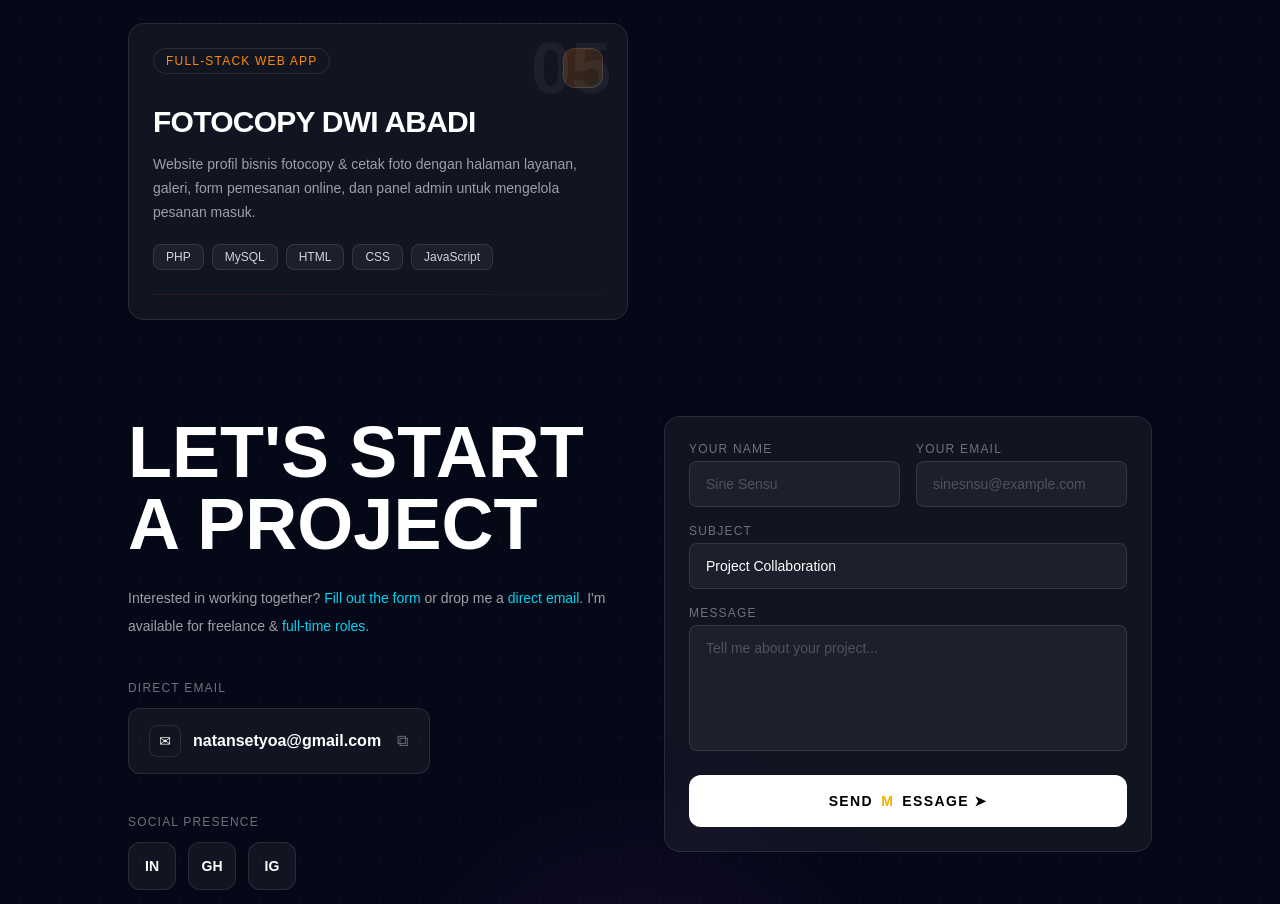
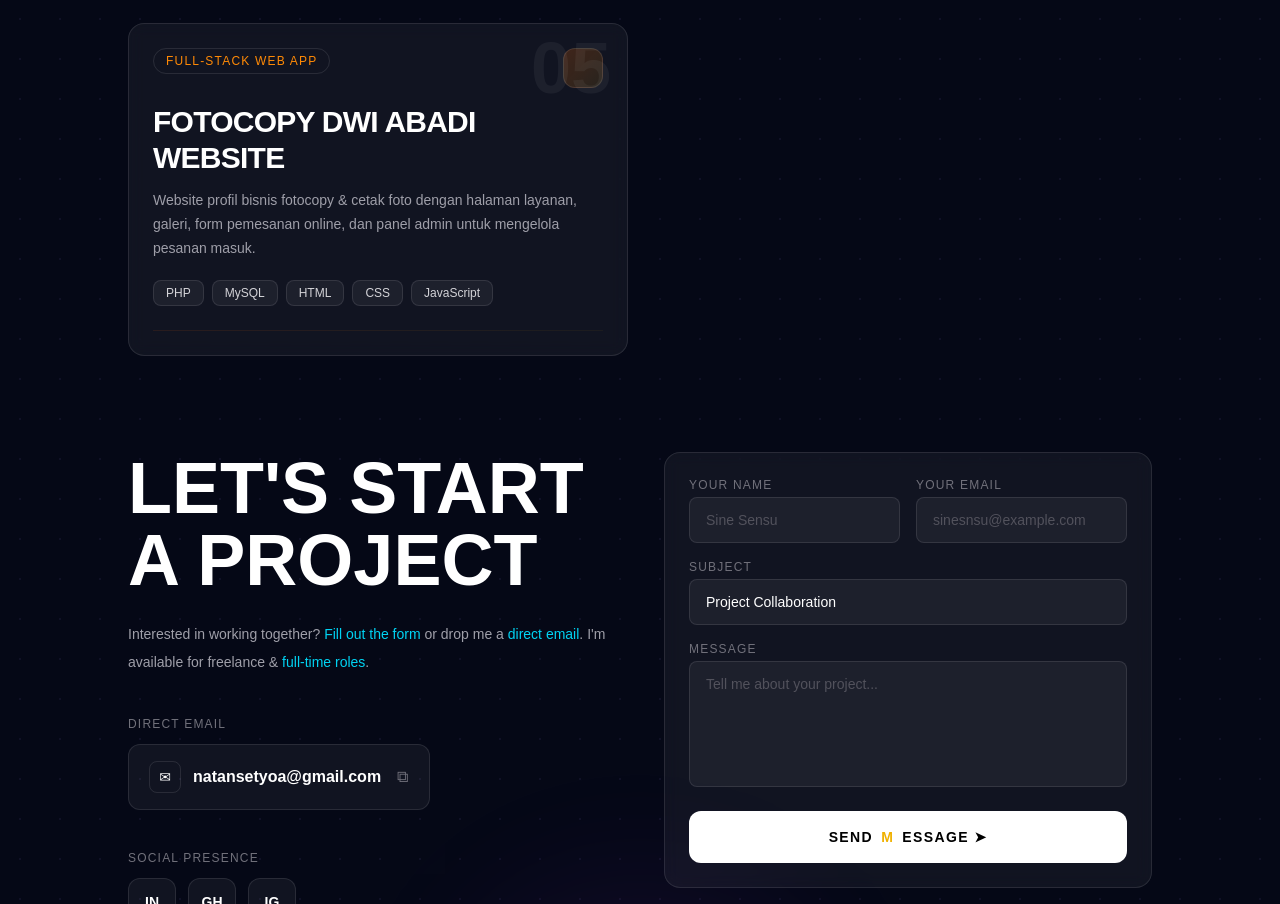
Before and after one commit to nathanstya/portfolio-natan, a Next.js app: page / in a window 1280 px wide. Shown: the part 3161-4065 px from the top of the page. Built offline with nearby package versions, Linux system fonts and the light colour scheme.

Commit message:
rename fotocopy dwi abadi to website

```diff
--- a/app/page.tsx
+++ b/app/page.tsx
@@ -357,7 +357,7 @@ export default function Home() {
                 },
                 {
                   badge: "Full-Stack Web App",
-                  title: "Fotocopy Dwi Abadi",
+                  title: "Fotocopy Dwi Abadi Website",
                   desc: "Website profil bisnis fotocopy & cetak foto dengan halaman layanan, galeri, form pemesanan online, dan panel admin untuk mengelola pesanan masuk.",
                   tags: ["PHP", "MySQL", "HTML", "CSS", "JavaScript"],
                   number: "05",
```
